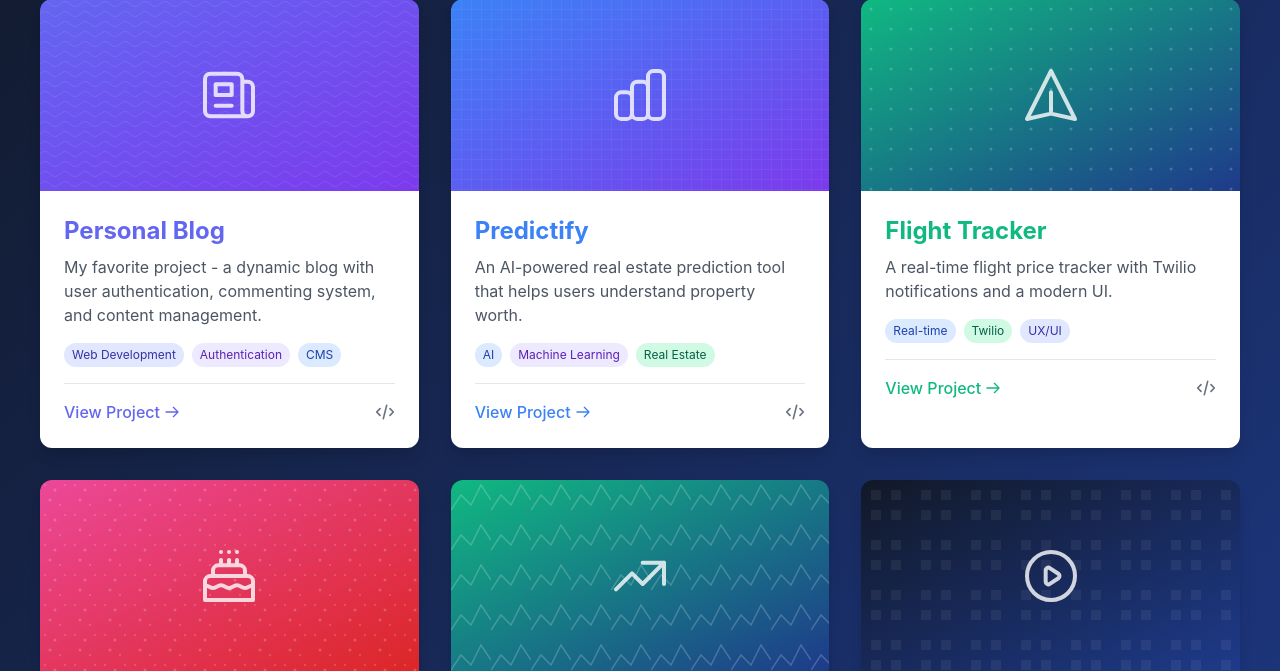
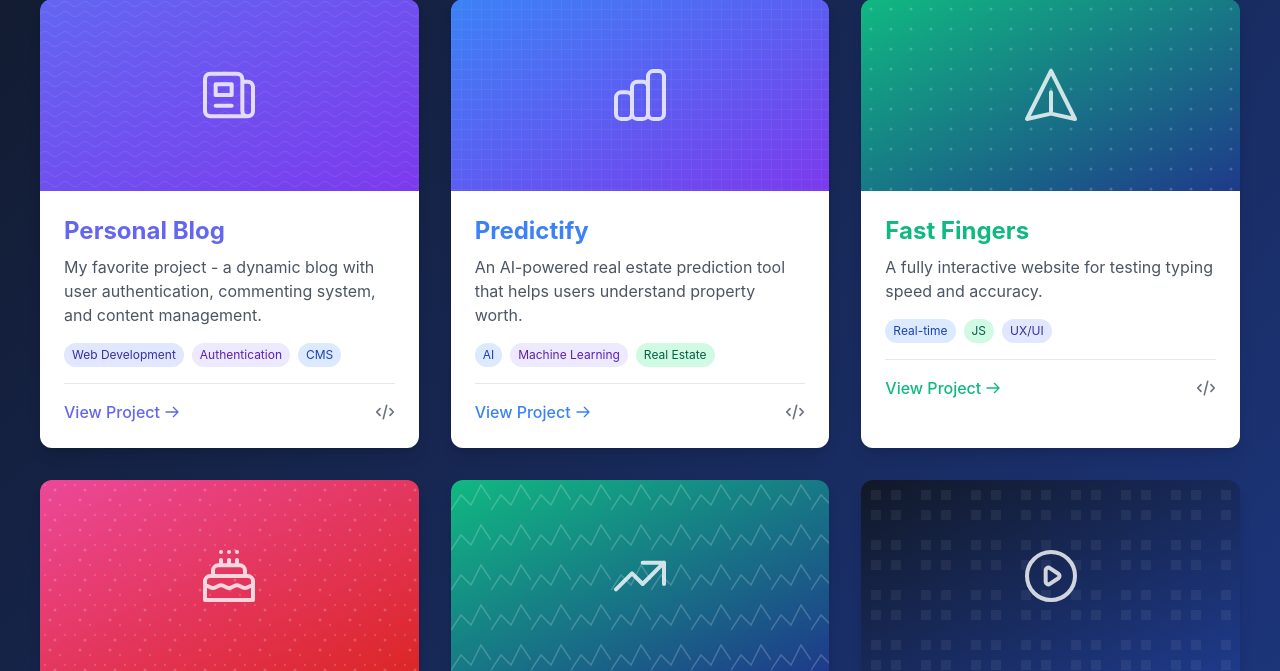
Before and after one commit to AayushPatelDev/Portfolio, a Flask app: page /projects in a window 1280 px wide. Shown: the part 313-984 px from the top of the page. Run offline with Flask 3, Linux system fonts and the light colour scheme.

Commit message:
updated projects

```diff
--- a/templates/projects.html
+++ b/templates/projects.html
@@ -294,11 +294,11 @@
         <h2
           class="text-2xl  font-bold mb-2 text-green-500"
         >
-          Flight Tracker
+          Fast Fingers
         </h2>
         <p class="text-gray-600 dark:text-gray-400 mb-4">
-          A real-time flight price tracker with Twilio notifications and a
-          modern UI.
+          A fully interactive website for testing typing speed and accuracy.
+
         </p>
         <div class="flex flex-wrap gap-2 mb-4">
           <span
@@ -307,7 +307,7 @@
           >
           <span
             class="px-2 py-1 text-xs rounded-full bg-green-100 text-green-800 dark:bg-green-900 dark:text-green-200"
-            >Twilio</span
+            >JS</span
           >
           <span
             class="px-2 py-1 text-xs rounded-full bg-indigo-100 text-indigo-800 dark:bg-indigo-900 dark:text-indigo-200"
```
